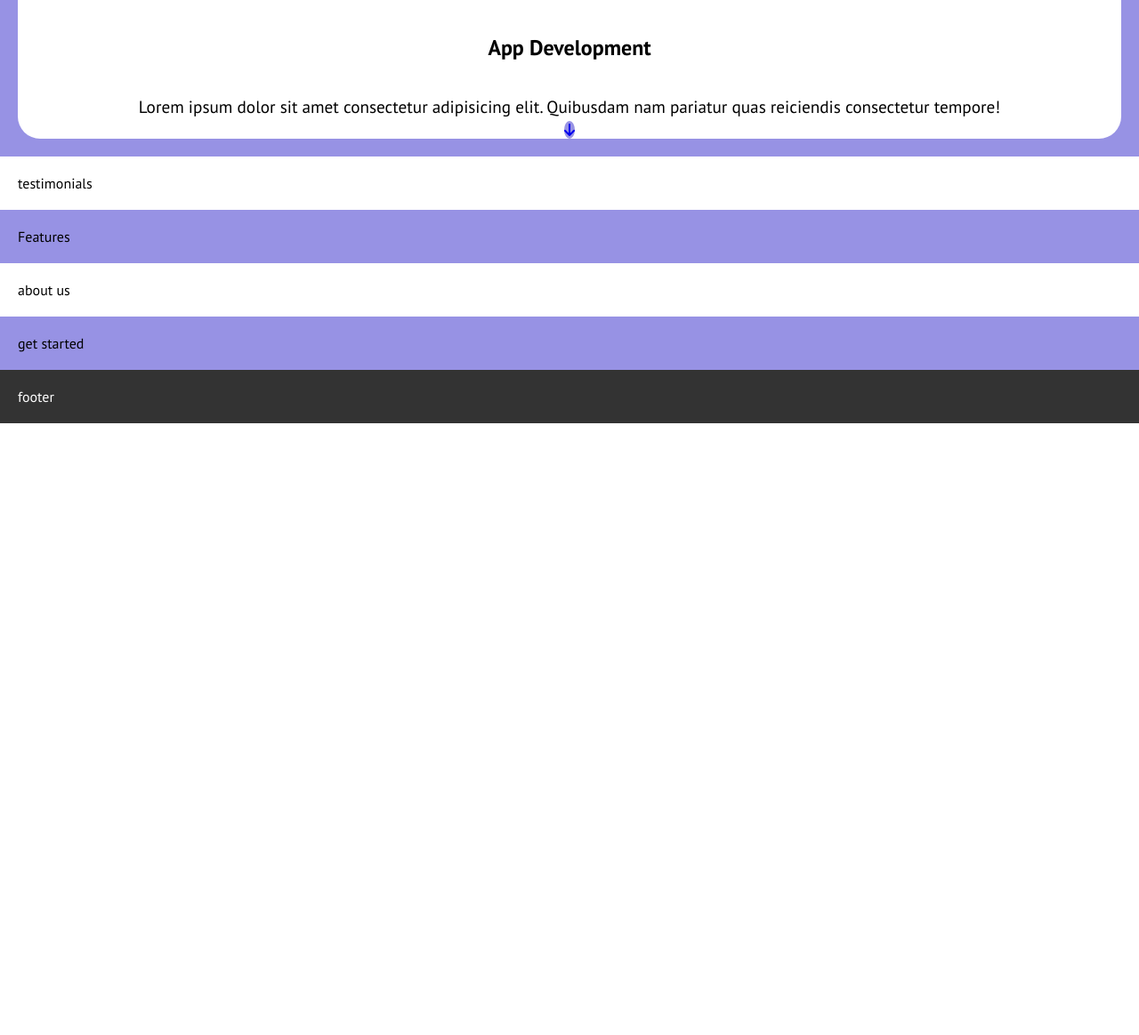
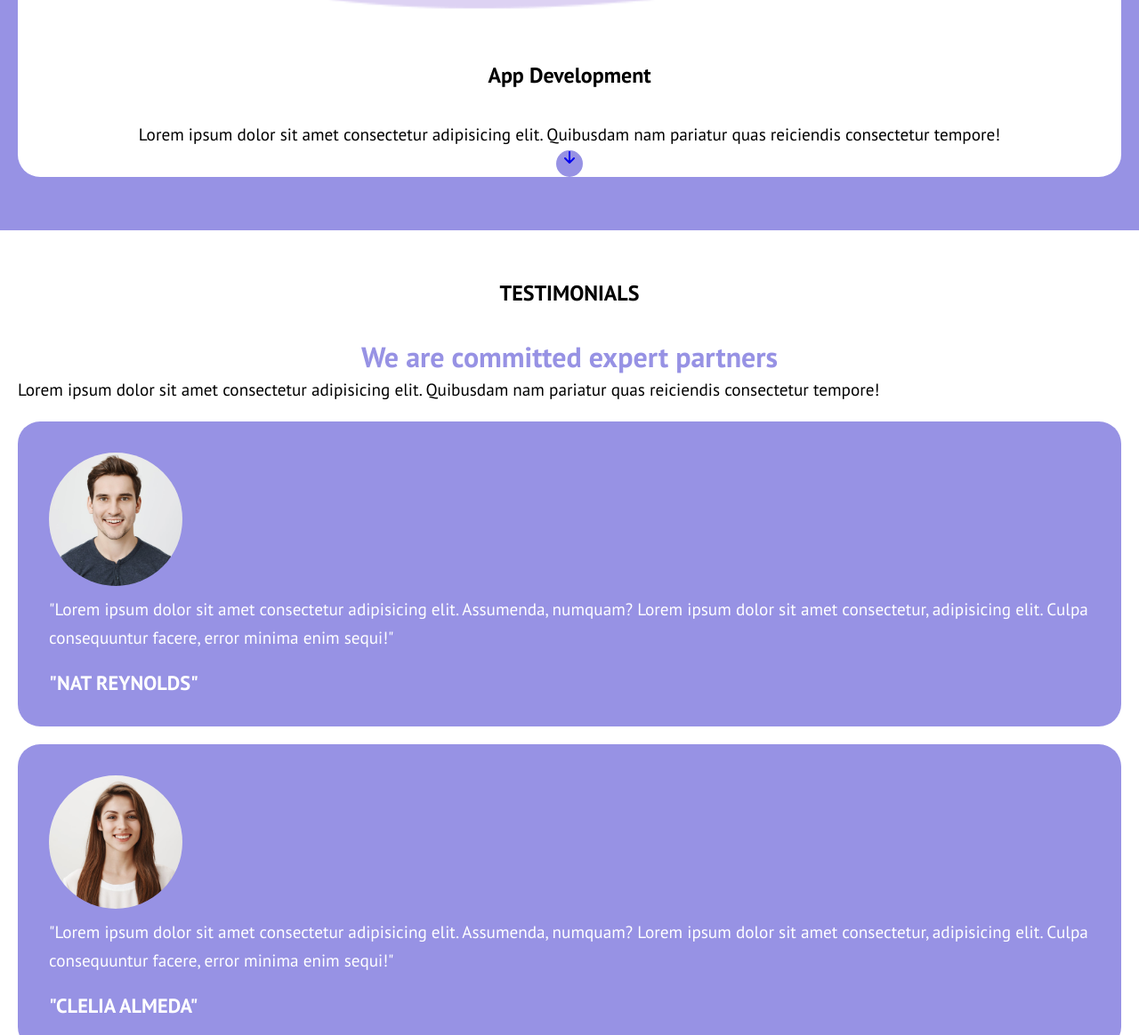
Before and after one commit to AlessandroPagliuca/htmlcss-responsive-layout, a plain HTML site: page index.html in a window 1280 px wide. Shown: the part 3797-4961 px from the top of the page at 89% size. Before the commit the page ends 4273 px from the top, so only its background shows below. Drawn offline with Linux system fonts and the light colour scheme.

Commit message:
Completed section testimonials

```diff
--- a/css/style.css
+++ b/css/style.css
@@ -32,11 +32,23 @@ h3{
     font-weight: 700;
     font-size: 1.5rem;
 }
+h2{
+    font-size: 2rem;
+}
 p{
     font-weight: 400;
     font-size: 1.2rem;
     line-height: 2rem;
     color: var(--color-text-dark);
+}
+h4{
+    text-transform: uppercase;
+    font-size: 1.4rem;
+    padding-top: 10px;
+    color: var(--secondary-color);
+}
+.m-20{
+    margin-top: 20px;
 }
 /*/General*/
 
@@ -111,6 +123,20 @@ main{
     font-size: 80px;
     color: var(--color-blue);
 }
+/*planning*/
+
+.plan-arrow i{
+    background-color: #9792e4;
+    display: inline-block;
+    width: 30px;
+    height: 30px;
+    object-fit: cover;
+    object-position: center;
+    border-radius: 50%;
+}
+.planning-text-white p, h2{
+    color: var(--secondary-color);
+}
 .plan2{
     background-color: var(--secondary-color);
     border-radius: 25px;
@@ -120,12 +146,40 @@ main{
 .plan2 h3{
     color: var(--color-text-dark);
 }
-.plan-arrow{
-    background-color: #9792e4;
+.plan2-text{
+    color: var(--color-text-dark);
+}
+/*/planning*/
 
+/*testimonials*/
+#testimonials h3{
+    color: var(--color-text-dark);
+    text-transform: uppercase;
+    text-align: center;
+}
+#testimonials h2{
+    color: var(--primary-color);
+    text-align: center;
+}
+.test{
+    background-color: var(--primary-color);
+    border-radius: 25px;
+    position: relative;
+    top: 0;
+}
+.test-1 img{
+    width: 150px;
+    height: 150px;
+    object-fit: cover;
     border-radius: 50%;
+    display: block;
+}
+.test p{
+    color: var(--secondary-color);
+}
 
-}
+/*/testimonials*/
+
 /*/main*/
 
 /*footer*/
@@ -169,6 +223,9 @@ footer{
 #planning img{
     width: 100%;
 }
+.plan2{
+    margin: 20px 0 40px 0;
+}
 }
 /*/BONUS*/
 
--- a/index.html
+++ b/index.html
@@ -90,17 +90,18 @@
 
         <section class="even" id="planning">
             <div class="container">
-                <img src="./img/planning1.png" alt="">
-                <h2>Strategic Planning</h2>
-                <p>Lorem ipsum dolor sit amet consectetur adipisicing elit. Vero, quibusdam?Lorem ipsum dolor sit, amet consectetur adipisicing elit. Cupiditate, sint. Lorem ipsum dolor sit amet.</p>
-                <div class="plan2">
+                <img src="./img/planning1.png" alt="planning">
+                <div class="planning-text-white">
+                    <h2>Strategic Planning</h2>
+                    <p>Lorem ipsum dolor sit amet consectetur adipisicing elit. Vero, quibusdam?Lorem ipsum dolor sit, amet consectetur adipisicing elit. Cupiditate, sint. Lorem ipsum dolor sit amet.</p>
+                </div>
+                <div class="plan2 plan2-text">
                     <img src="./img/planning2.png" alt="">
                     <h3>App Development</h3>
                     <p>Lorem ipsum dolor sit amet consectetur adipisicing elit. Quibusdam nam pariatur quas reiciendis consectetur tempore!</p>
                     <a href="#" class="plan-arrow">
                         <i class="fa-solid fa-arrow-down "></i>
                     </a>
-
                 </div>
 
             </div>
@@ -108,7 +109,50 @@
 
         <section id="testimonials">
             <div class="container">
-                testimonials
+                <h3>Testimonials</h3>
+                <h2>
+                    We are committed expert partners
+                </h2>
+                <p>Lorem ipsum dolor sit amet consectetur adipisicing elit. Quibusdam nam pariatur quas reiciendis consectetur tempore!</p>
+                <div class="test d-flex p-all-35 m-20">
+                    <div class="test-1">
+                        <img src="./img/testimonial1.jpg" alt="">
+                    </div>
+                    <p>
+                        "Lorem ipsum dolor sit amet consectetur adipisicing elit.
+                        Assumenda, numquam? Lorem ipsum dolor sit amet consectetur,
+                        adipisicing elit. Culpa consequuntur facere, error minima enim
+                        sequi!"
+                    </p>
+                    <h4>"Nat Reynolds"</h4>
+                </div>
+
+                <div class="test d-flex p-all-35 m-20">
+                    <div class="test-1">
+                        <img src="./img/testimonial2.jpg" alt="">
+                    </div>
+                    <p>
+                        "Lorem ipsum dolor sit amet consectetur adipisicing elit.
+                        Assumenda, numquam? Lorem ipsum dolor sit amet consectetur,
+                        adipisicing elit. Culpa consequuntur facere, error minima enim
+                        sequi!"
+                    </p>
+                    <h4>"Clelia Almeda"</h4>
+                </div>
+
+                <div class="test d-flex p-all-35 m-20">
+                    <div class="test-1">
+                        <img src="./img/testimonial3.jpg" alt="">
+                    </div>
+                    <p>
+                        "Lorem ipsum dolor sit amet consectetur adipisicing elit.
+                        Assumenda, numquam? Lorem ipsum dolor sit amet consectetur,
+                        adipisicing elit. Culpa consequuntur facere, error minima enim
+                        sequi!"
+                    </p>
+                    <h4>"Rob Roberts"</h4>
+                </div>
+
             </div>
         </section>
 
```
